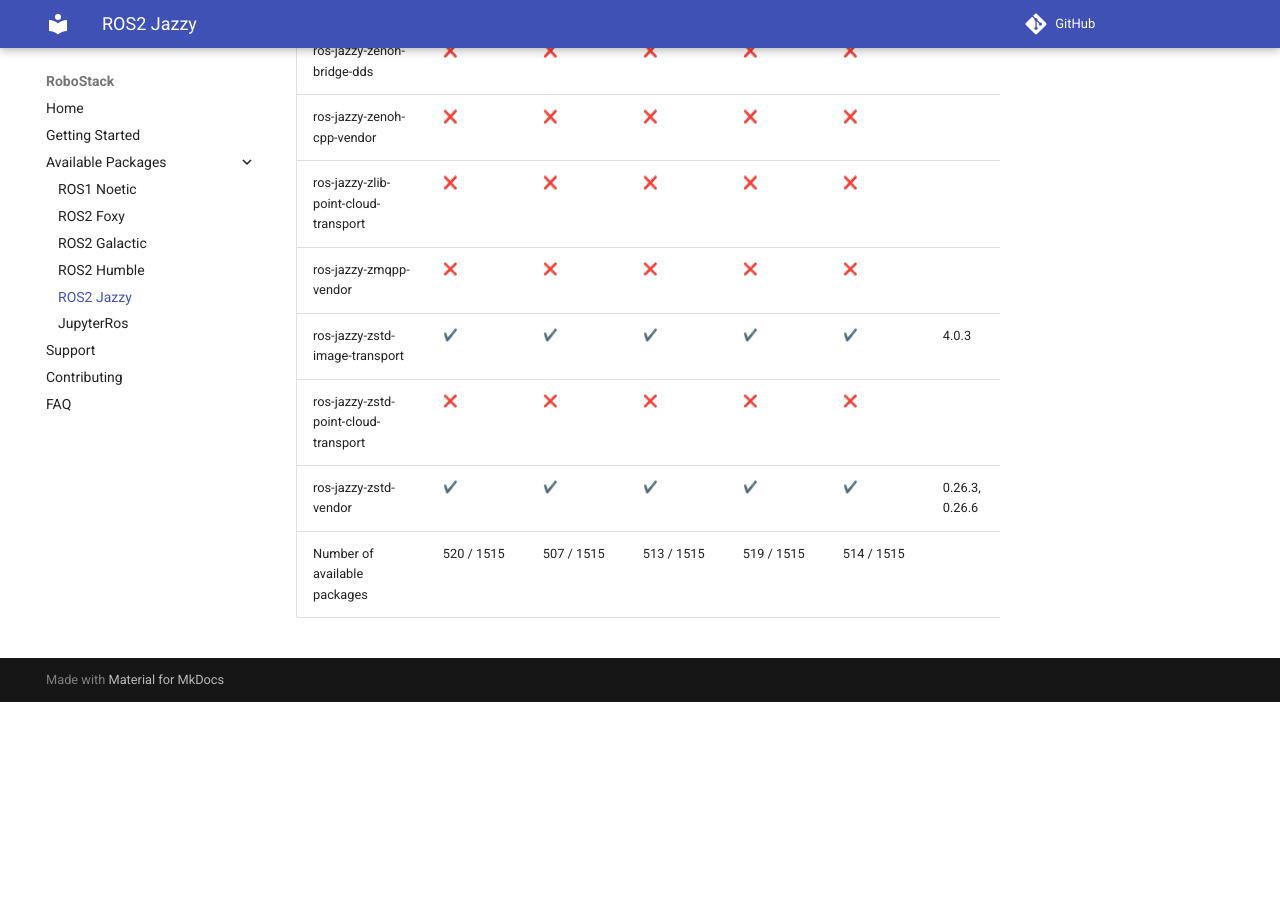
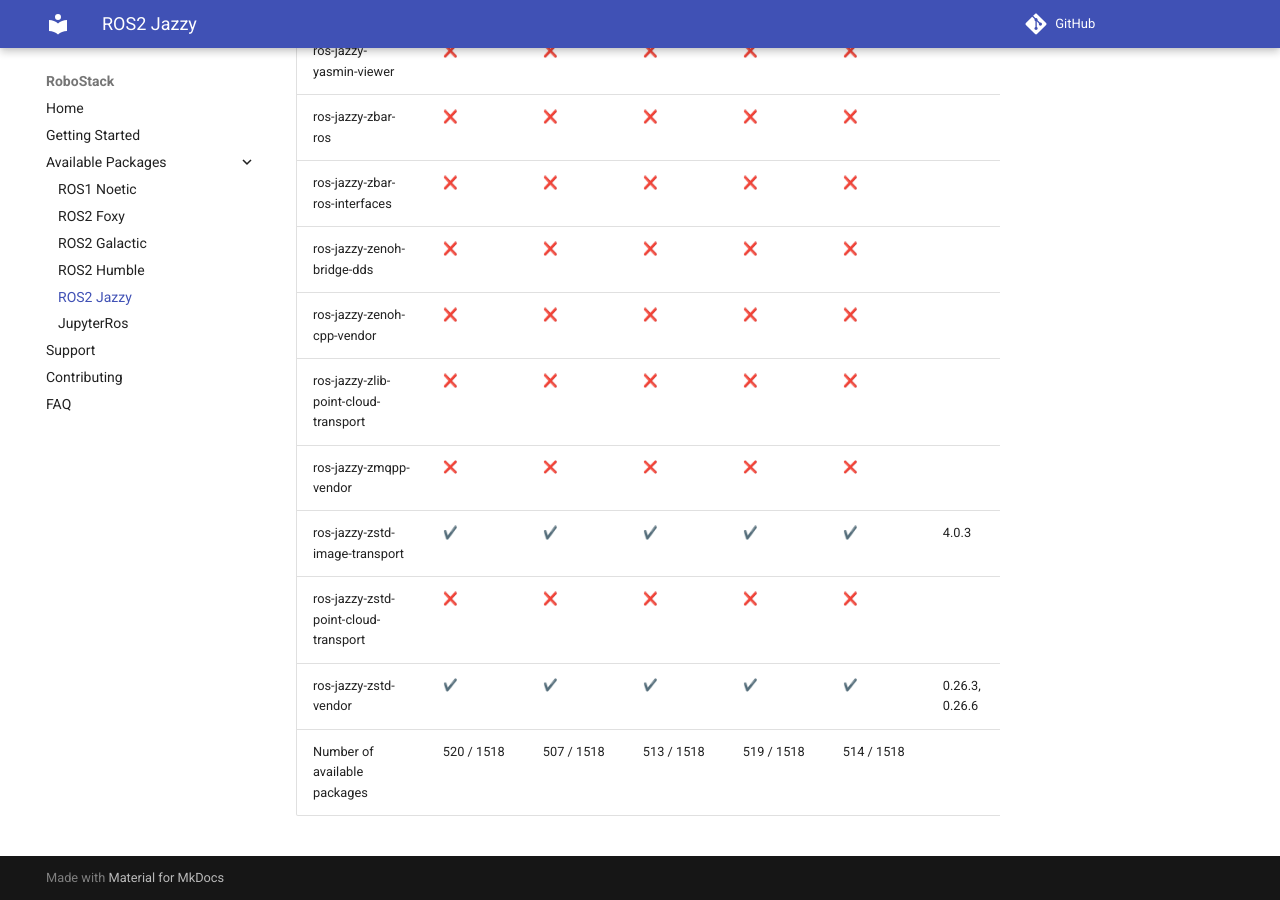
Before and after one commit to RoboStack/robostack.github.io, an MkDocs documentation site: the page built from docs/jazzy.md, in a window 1280 px wide and 900 px high, scrolled down 109086 px. Built offline with MkDocs 1.6.1 and Material for MkDocs 9.7.7, drawn with Linux system fonts in a browser that asks for light colours; emoji names are drawn with the system emoji font; comment, search, counter and statistics services are not loaded; before the commit the page ends 109788 px from its top, so only the background shows below that; some of the changed text lies outside the part shown.

Commit message:
Update tables

```diff
--- a/docs/jazzy.md
+++ b/docs/jazzy.md
@@ -1515,4 +1518,4 @@
 | ros-jazzy-zstd-image-transport | :heavy_check_mark: { data-sort='1' } | :heavy_check_mark: { data-sort='1' } | :heavy_check_mark: { data-sort='1' } | :heavy_check_mark: { data-sort='1' } | :heavy_check_mark: { data-sort='1' } | 4.0.3  |
 | ros-jazzy-zstd-point-cloud-transport | :x: { data-sort='0' } | :x: { data-sort='0' } | :x: { data-sort='0' } | :x: { data-sort='0' } | :x: { data-sort='0' } |   |
 | ros-jazzy-zstd-vendor | :heavy_check_mark: { data-sort='1' } | :heavy_check_mark: { data-sort='1' } | :heavy_check_mark: { data-sort='1' } | :heavy_check_mark: { data-sort='1' } | :heavy_check_mark: { data-sort='1' } | 0.26.3, 0.26.6  |
-| Number of available packages |  520 / 1515 | 507 / 1515 | 513 / 1515 | 519 / 1515 | 514 / 1515 |
+| Number of available packages |  520 / 1518 | 507 / 1518 | 513 / 1518 | 519 / 1518 | 514 / 1518 |
```
Also changed, not shown: other parts of docs/jazzy.md (+3 -0 lines).
